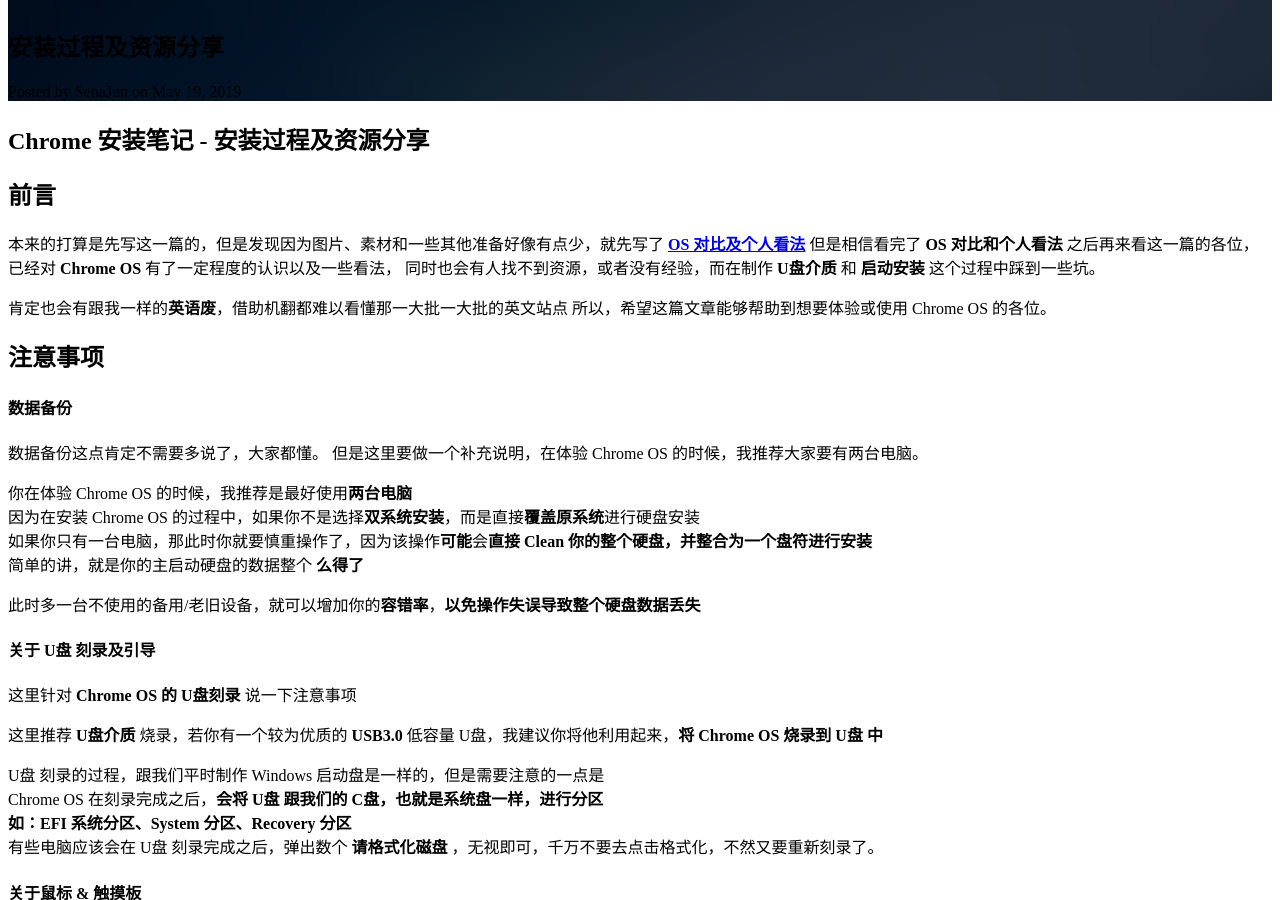
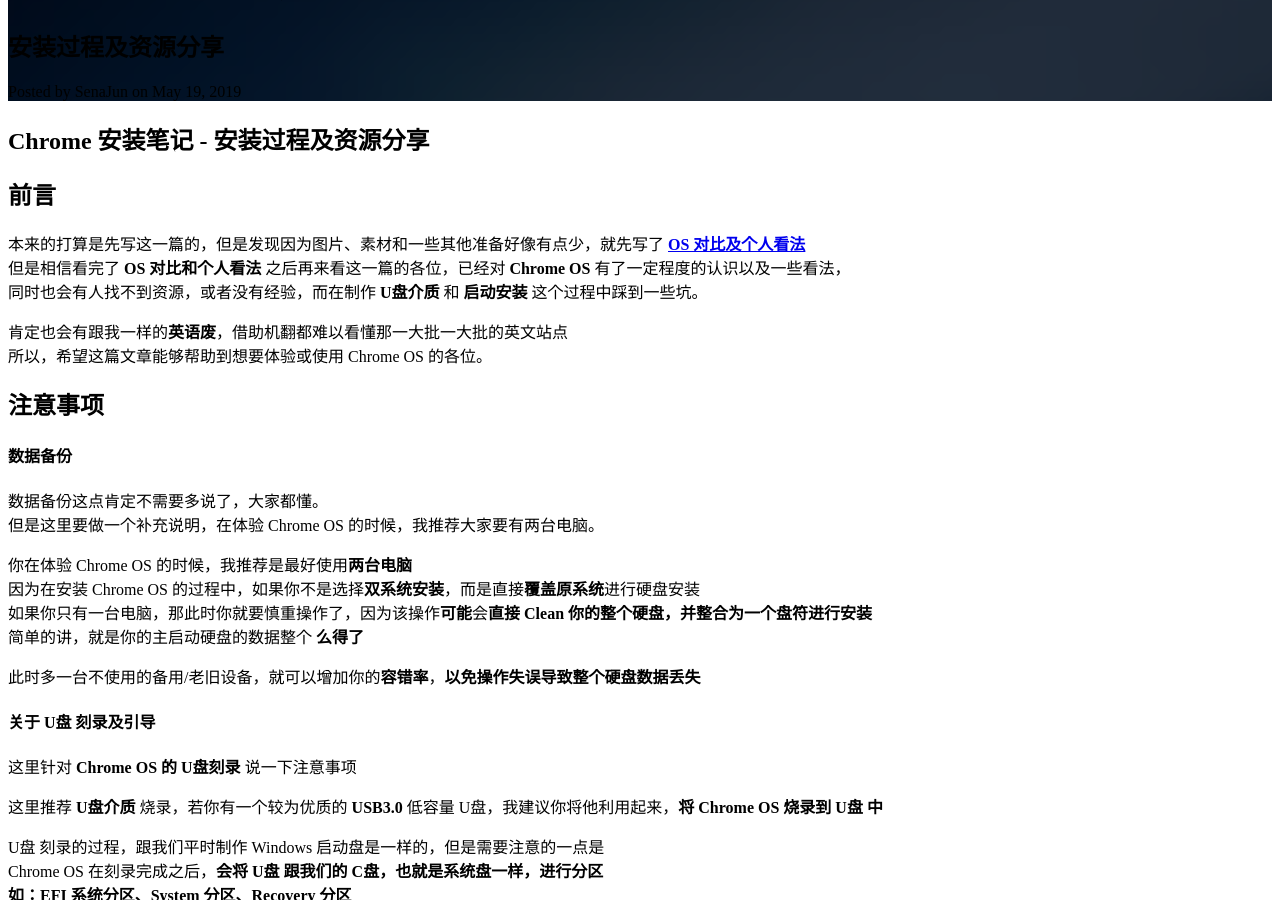
Before and after one commit to SenaJun/SenaJun.github.xyz, a Jekyll site: the page built from _posts/2019-5-17-Chrome-OS-Install-Note-2.md, in a window 1280 px wide and 900 px high, scrolled down 304 px. Built offline with Jekyll 4.4.1, drawn with Linux system fonts in a browser that asks for light colours; comment, search, counter and statistics services are not loaded.

```diff
--- a/_posts/2019-5-17-Chrome-OS-Install-Note-2.md
+++ b/_posts/2019-5-17-Chrome-OS-Install-Note-2.md
@@ -16,18 +16,18 @@ tags:
 
 ## 前言
 
-本来的打算是先写这一篇的，但是发现因为图片、素材和一些其他准备好像有点少，就先写了 [**OS 对比及个人看法**](https://senajun.github.io/2019/05/13/Chrome-OS-Install-Note-1/ "**OS 对比及个人看法**")
-但是相信看完了 **OS 对比和个人看法** 之后再来看这一篇的各位，已经对 **Chrome OS** 有了一定程度的认识以及一些看法，
+本来的打算是先写这一篇的，但是发现因为图片、素材和一些其他准备好像有点少，就先写了 [**OS 对比及个人看法**](https://senajun.github.io/2019/05/13/Chrome-OS-Install-Note-1/ "**OS 对比及个人看法**") <br>
+但是相信看完了 **OS 对比和个人看法** 之后再来看这一篇的各位，已经对 **Chrome OS** 有了一定程度的认识以及一些看法， <br>
 同时也会有人找不到资源，或者没有经验，而在制作 **U盘介质** 和 **启动安装** 这个过程中踩到一些坑。
 
-肯定也会有跟我一样的**英语废**，借助机翻都难以看懂那一大批一大批的英文站点
+肯定也会有跟我一样的**英语废**，借助机翻都难以看懂那一大批一大批的英文站点 <br>
 所以，希望这篇文章能够帮助到想要体验或使用 Chrome OS 的各位。
 
 ## 注意事项
 
 #### 数据备份
 
-数据备份这点肯定不需要多说了，大家都懂。
+数据备份这点肯定不需要多说了，大家都懂。 <br>
 但是这里要做一个补充说明，在体验 Chrome OS 的时候，我推荐大家要有两台电脑。
 
 你在体验 Chrome OS 的时候，我推荐是最好使用**两台电脑** <br>
```
